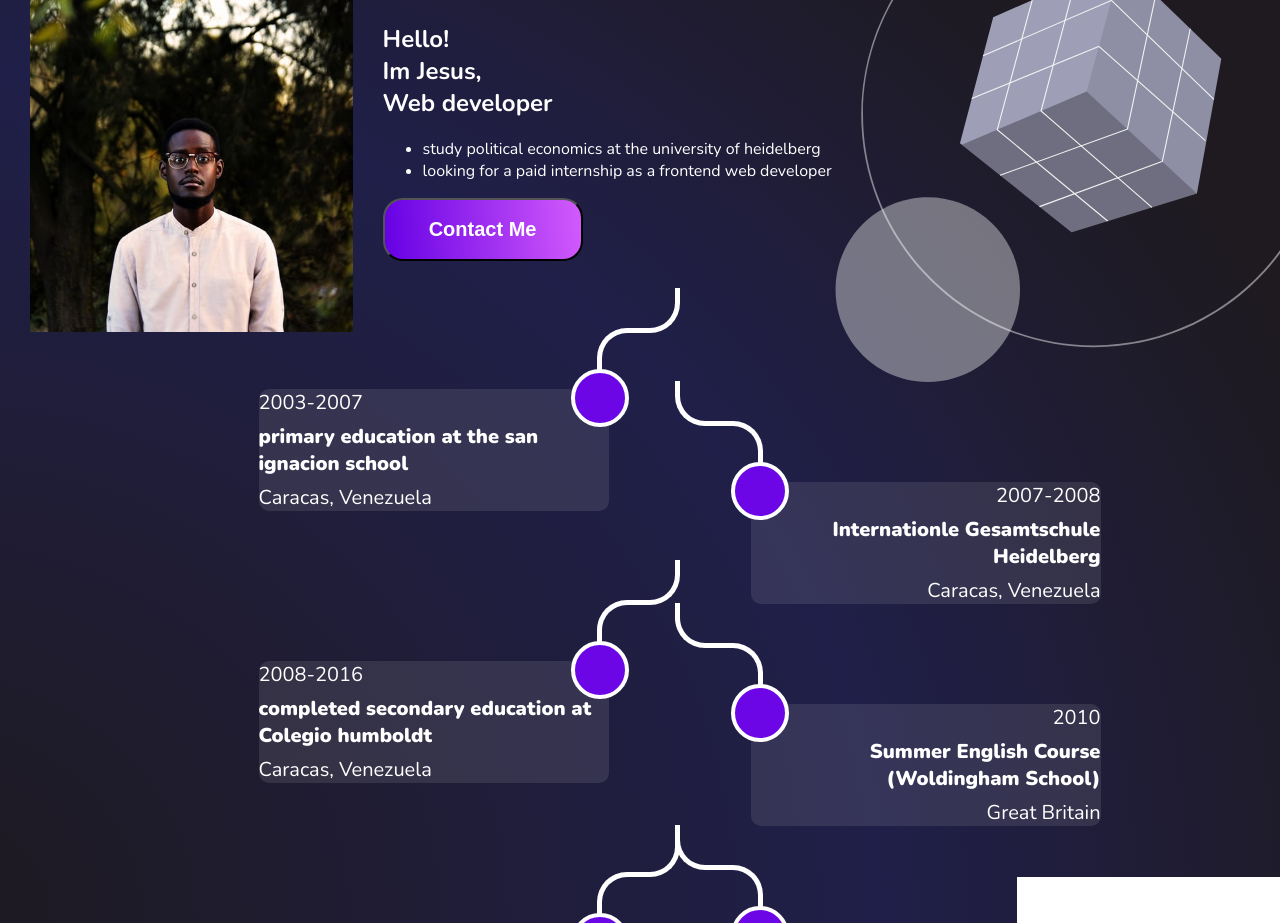
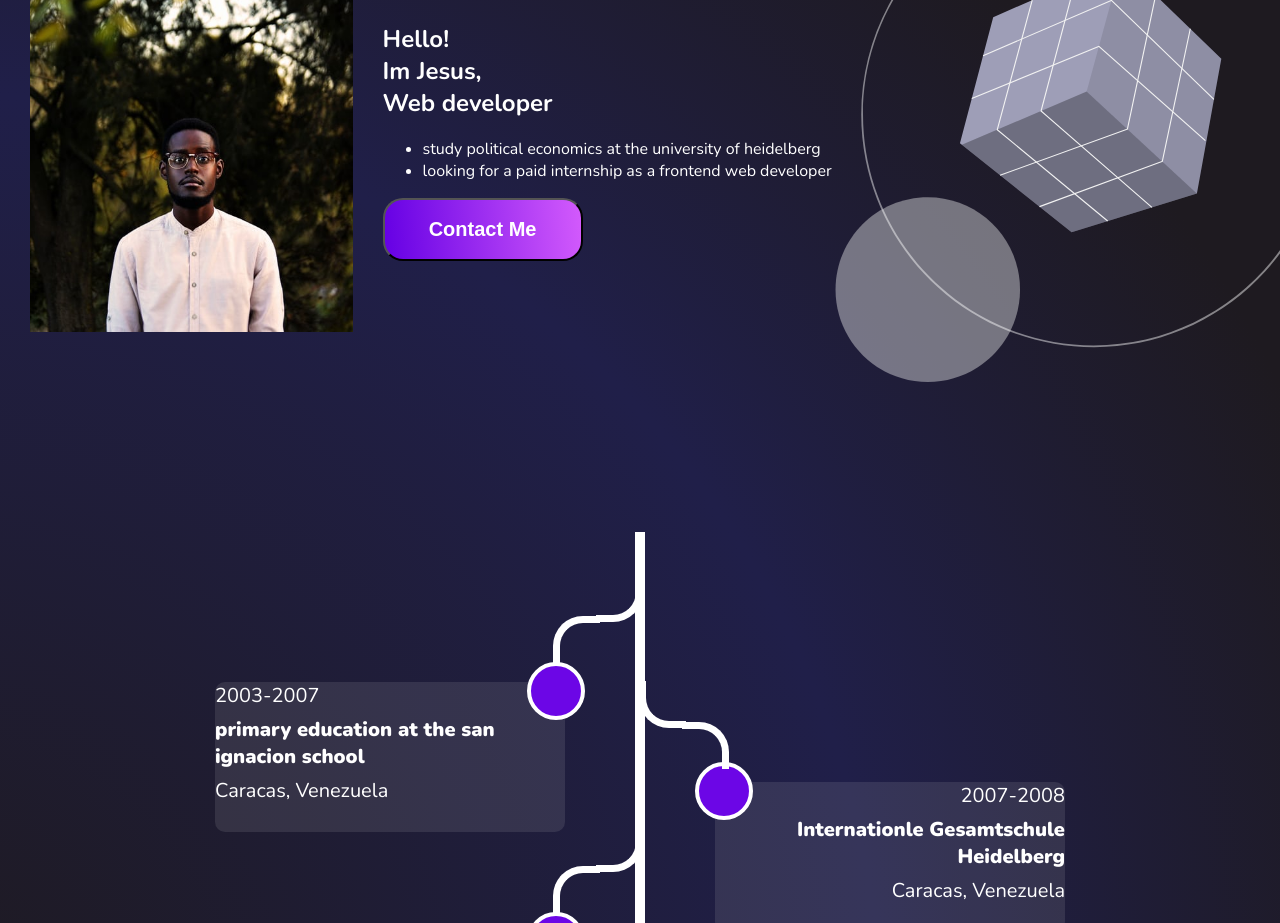
Before and after one commit to jesuscasal23/personal-webpage, a website: page index.html in a window 1280 px wide. Shown: the part 140-1063 px from the top of the page. Drawn offline with nearby package versions, Linux system fonts and the light colour scheme.

Commit message:
Added middle line and adjustet side elements to fit

```diff
--- a/index.html
+++ b/index.html
@@ -43,7 +43,7 @@
 
     <div class="left">
 
-      <div class="task task_left">
+      <div class="task task_left task_firstLeft">
         <div class="circle">
           <div class="curvedLine curvedLine_pointingRight"></div>
           <div class="curvedLine curvedLine_pointingUp"></div>
@@ -99,7 +99,7 @@
 
     <div class="right">
 
-      <div class="task task_right">
+      <div class="task task_right task_firstRight">
         <div class="circle circle_right">
           <div class="curvedLine curvedLine_pointingLeft"></div>
           <div class="curvedLine curvedLine_pointingUpFromRight"></div>
--- a/sass/main.scss
+++ b/sass/main.scss
@@ -62,30 +62,43 @@ p {
 
 .CV {
   position: relative;
-  margin-top: 100px;
   display: flex;
   justify-content: space-around;
   margin: 0 auto;
+  margin-top: 150px;
   width: 1000px;
+
+
+  .line {
+    position: absolute;
+    width: 10px;
+    height: 100%;
+    background-color: white;
+  }
 
   .task {
     background: rgba(196, 196, 196, 0.13);
     border-radius: 10px;
     position: relative;
     width: 350px;
+    height: 150px;
 
     &_right {
       text-align: right;
       margin-top: 100px;
-      margin-left: 38px;
     }
 
     &_left {
-      margin-bottom: 150px;
-      margin-right: 25px;
+      margin-bottom: 100px;
     }
 
+    &_firstRight {
+      margin-top: 250px;
+    }
 
+    &_firstLeft {
+      margin-top: 150px;
+    }
 
     .circle {
       border-radius: 100%;
@@ -109,37 +122,36 @@ p {
 
         &_pointingRight {
           border-top-left-radius: 30px;
-          border-top: 5px solid white;
-          border-left: 5px solid white;
-          top: -45px;
+          border-top: 7px solid white;
+          border-left: 7px solid white;
+          top: -50px;
           left: 22px;
         }
 
         &_pointingLeft {
           border-top-right-radius: 30px;
-          border-top: 5px solid white;
-          border-right: 5px solid white;
-          top: -45px;
+          border-top: 7px solid white;
+          border-right: 7px solid white;
+          top: -44px;
           left: -17px;
         }
 
         &_pointingUp {
           border-bottom-right-radius: 30px;
-          border-bottom: 5px solid white;
-          border-right: 5px solid white;
-          top: -85px;
-          left: 60px;
+          border-bottom: 7px solid white;
+          border-right: 7px solid white;
+          top: -91px;
+          left: 65px;
         }
 
         &_pointingUpFromRight {
           border-bottom-left-radius: 30px;
-          border-bottom: 5px solid white;
-          border-left: 5px solid white;
+          border-bottom: 7px solid white;
+          border-left: 7px solid white;
           top: -85px;
           left: -60px;
         }
       }
-
     }
 
     .task-year {
```
Also changed, not shown: styles.css.
